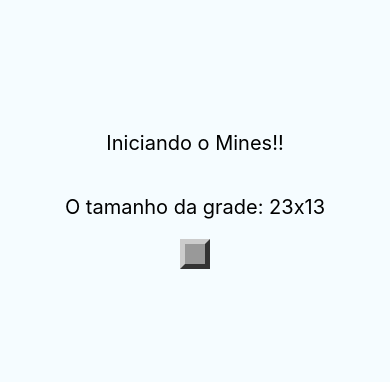
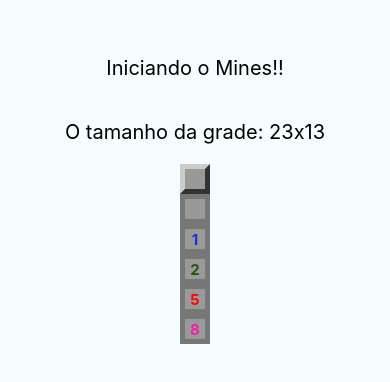
Before and after one commit to kelvi-ribeiro/curso-react-native-cod3r, a React Native app in the folder procjets/mines/: screen / in a window 390 px wide. Shown: the part 232-614 px from the top of the page. Built offline with nearby package versions, Linux system fonts and the light colour scheme.

Commit message:
Aula 50. Componente Field #02

```diff
--- a/procjets/mines/App.js
+++ b/procjets/mines/App.js
@@ -12,6 +12,11 @@
       <Text style={styles.welcome}>Iniciando o Mines!!</Text>
       <Text style={styles.welcome}>O tamanho da grade: {params.getRowsAmount()}x{params.getColumnsAmount()}</Text>
       <Field />
+      <Field opened />
+      <Field opened  nearMines={1}/>
+      <Field opened  nearMines={2}/>
+      <Field opened  nearMines={5}/>
+      <Field opened  nearMines={8}/>
     </View>
   );
 };
--- a/procjets/mines/src/components/Field.js
+++ b/procjets/mines/src/components/Field.js
@@ -1,14 +1,26 @@
 import React from 'react'
-import { View, StyleSheet } from 'react-native'
+import { View, StyleSheet, Text } from 'react-native'
 import params from '../params'
 
-export default props => {
+export default ({ mined, opened, nearMines }) => {
+
   const styleFiled = [styles.field]
-  // Outros estilos aqui!
+  if (opened) styleFiled.push(styles.opened)
   if (styleFiled.length === 1) styleFiled.push(styles.regular)
+  let color = null
+  if (nearMines > 0) {
+    if (nearMines == 1) color = '#2A28D7'
+    if (nearMines == 2) color = '#2B520F'
+    if (nearMines > 2 && nearMines < 6) color = '#F9060A'
+    if (nearMines >= 6) color = '#F221A9'
+  }
   return (
     <View style={styleFiled}>
-
+      {!mined && opened && nearMines > 0 &&
+        <Text style={[styles.label, { color }]}>
+          {nearMines}
+        </Text>
+      }
     </View>
   )
 
@@ -21,10 +33,20 @@
     borderWidth: params.borderSize
   },
   regular: {
-    backgroundColor:'#999',
-    borderLeftColor:'#CCC',
-    borderTopColor:'#CCC',
-    borderRightColor:'#333',
-    borderBottomColor:'#333',
+    backgroundColor: '#999',
+    borderLeftColor: '#CCC',
+    borderTopColor: '#CCC',
+    borderRightColor: '#333',
+    borderBottomColor: '#333',
+  },
+  opened: {
+    backgroundColor: '#999',
+    borderColor: '#777',
+    justifyContent: 'center',
+    alignItems: 'center'
+  },
+  label: {
+    fontWeight:'bold',
+    fontSize:params.fontSize
   }
 })
```
